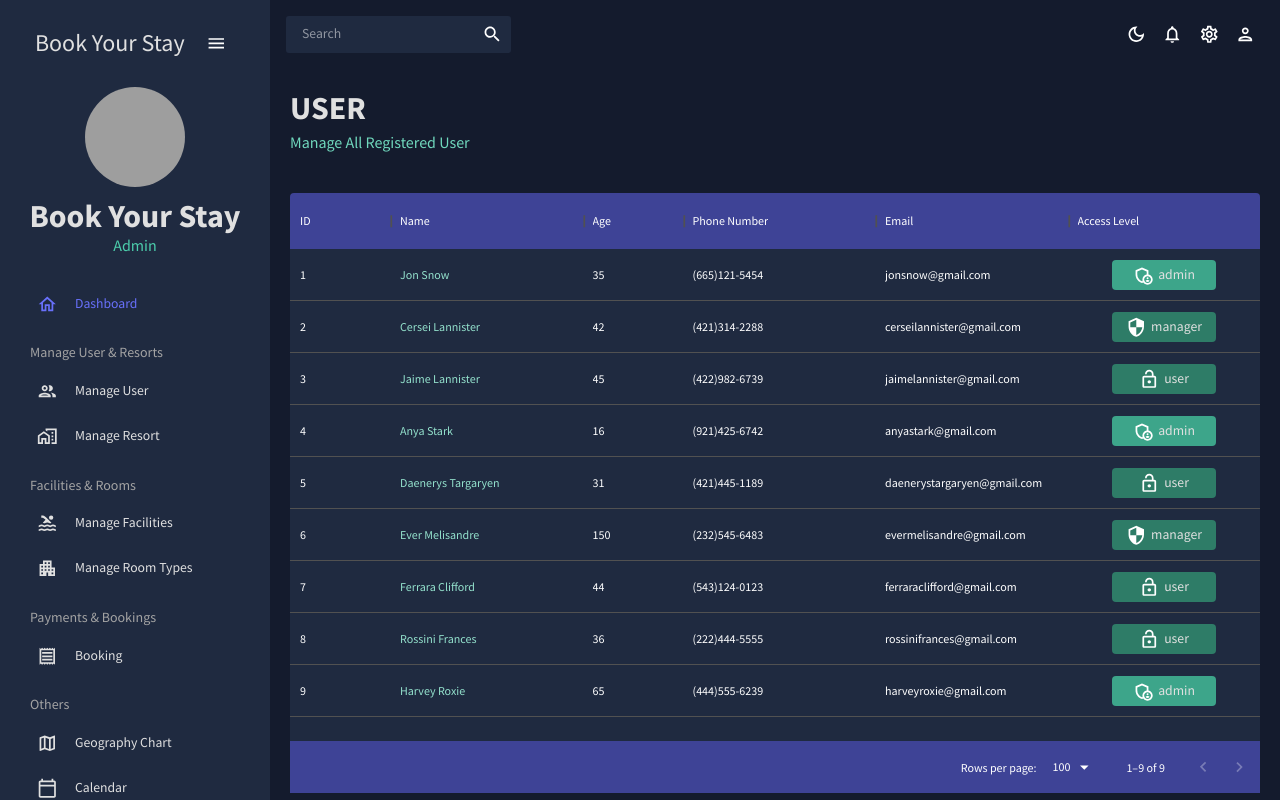
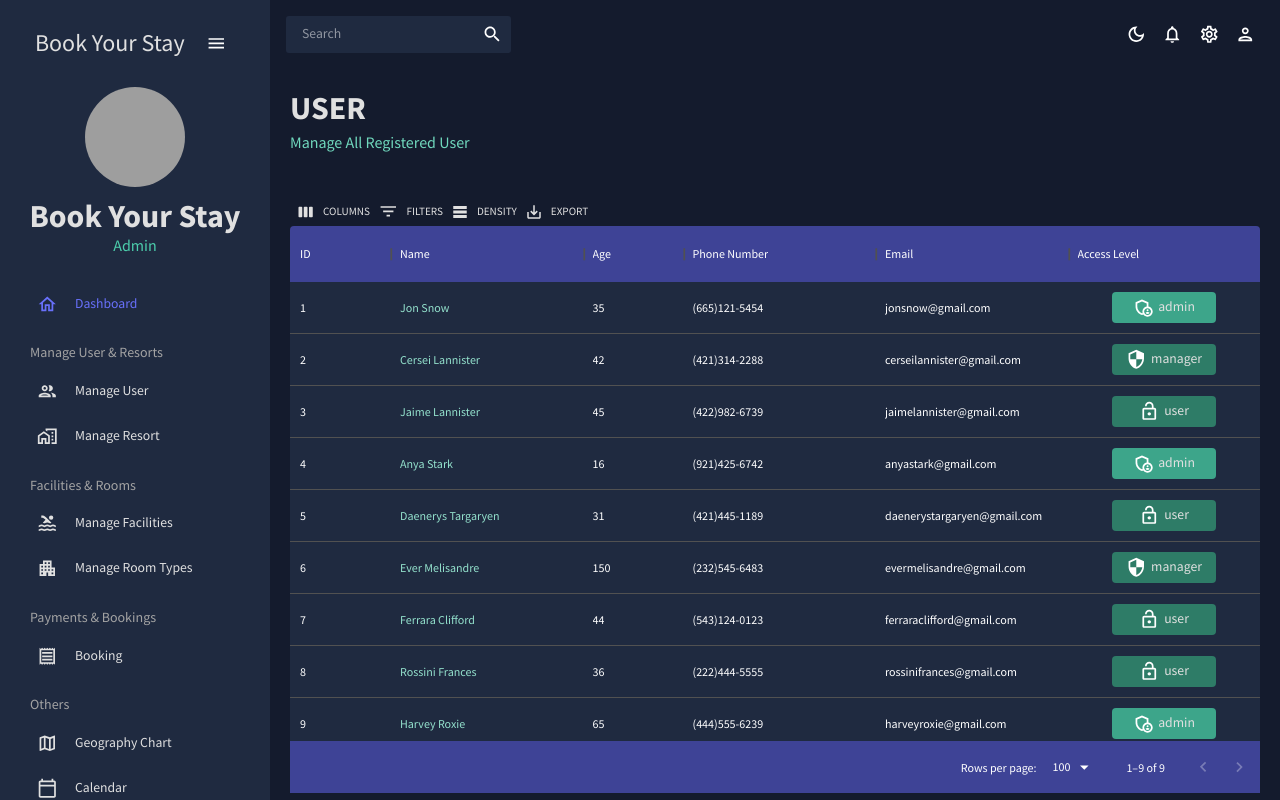
Before and after one commit to Mohammed-Safwan-k/Book_Your_Stay--Admin_Frontend, a React (Create React App) app: page /user in a window 1280 px wide. Built offline with nearby package versions, Linux system fonts and the light colour scheme; grey boxes are pictures that could not be loaded.

Commit message:
Added Logo favicon and user side design completed

```diff
--- a/public/index.html
+++ b/public/index.html
@@ -3,11 +3,12 @@
 
 <head>
   <meta charset="utf-8" />
+  <link rel="icon" href="./assets/Logo.jpg" />
   <meta name="viewport" content="width=device-width, initial-scale=1" />
   <meta name="theme-color" content="#000000" />
   <meta name="description" content="Web site created using create-react-app" />
   <link rel="apple-touch-icon" href="%PUBLIC_URL%/logo192.png" />
-  <title>React App</title>
+  <title>Book Your Stay</title>
 </head>
 
 <body>
--- a/src/scenes/user/index.jsx
+++ b/src/scenes/user/index.jsx
@@ -1,5 +1,5 @@
 import { Box, Typography, useTheme } from "@mui/material";
-import { DataGrid } from "@mui/x-data-grid";
+import { DataGrid, GridToolbar } from "@mui/x-data-grid";
 import { tokens } from "../../theme";
 import { mockDataTeam } from "../../data/mockData";
 import AdminPanelSettingsOutlinedIcon from "@mui/icons-material/AdminPanelSettingsOutlined";
@@ -94,9 +94,16 @@ const User = () => {
             borderTop: "none",
             backgroundColor: colors.blueAccent[700],
           },
+          "& .MuiDataGrid-toolbarContainer .MuiButton-text": {
+            color: `${colors.grey[100]} !important`,
+          },
         }}
       >
-        <DataGrid rows={mockDataTeam} columns={columns} />
+        <DataGrid
+          rows={mockDataTeam}
+          columns={columns}
+          components={{ Toolbar: GridToolbar }}
+        />
       </Box>
     </Box>
   );
```
Also changed, not shown: public/assets/Logo.jpg (added).
